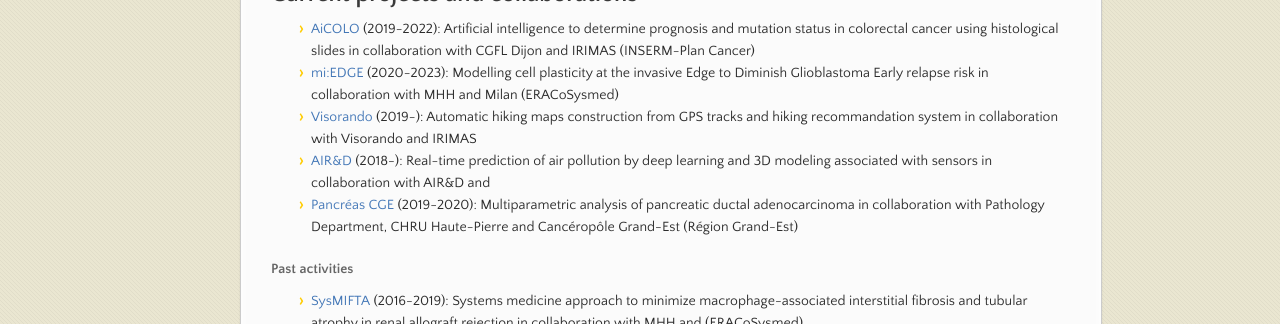
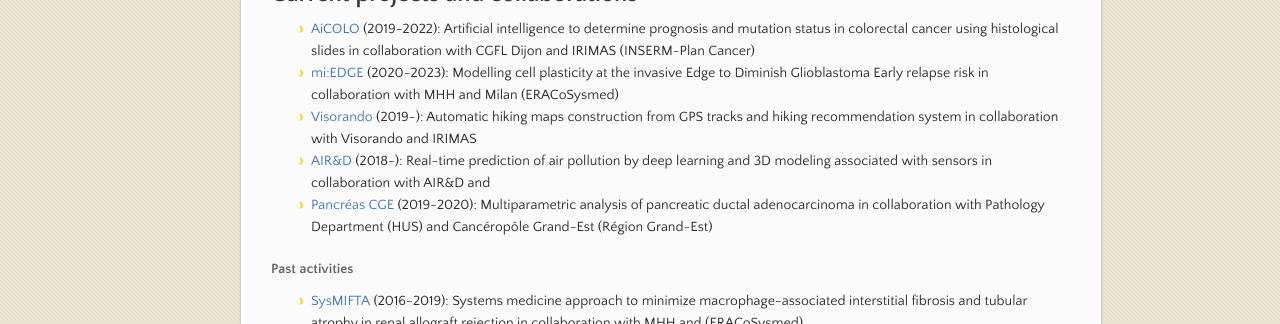
Before and after one commit to wemmertc/webpage, a Jekyll site: the page built from index.md, in a window 1280 px wide and 900 px high. Shown: the part 386-710 px from the top of the window. Built offline with Jekyll 4.4.1, drawn with Linux system fonts in a browser that asks for light colours.

Commit message:
publishing

```diff
--- a/_includes/projects.md
+++ b/_includes/projects.md
@@ -1,5 +1,5 @@
  * [AiCOLO](https://wemmertc.github.io/aicolo/) (2019-2022): Artificial intelligence to determine prognosis and mutation status in colorectal cancer using histological slides in collaboration with CGFL Dijon and IRIMAS (INSERM-Plan Cancer)
  * [mi:EDGE](https://www.era-learn.eu/network-information/networks/eracosysmed/3rd-joint-transnational-call-for-european-research-projects-on-systems-medicine/modelling-cell-plasticity-at-the-invasive-edge-to-diminish-glioblastoma-early-relapse-risk) (2020-2023): Modelling cell plasticity at the invasive Edge to Diminish Glioblastoma Early relapse risk in collaboration with MHH and Milan (ERACoSysmed)
- * [Visorando]() (2019-): Automatic hiking maps construction from GPS tracks and hiking recommandation system in collaboration with Visorando and IRIMAS
+ * [Visorando]() (2019-): Automatic hiking maps construction from GPS tracks and hiking recommendation system in collaboration with Visorando and IRIMAS
  * [AIR&D]() (2018-): Real-time prediction of air pollution by deep learning and 3D modeling associated with sensors in collaboration with AIR&D and
- * [Pancréas CGE]() (2019-2020): Multiparametric analysis of pancreatic ductal adenocarcinoma in collaboration with Pathology Department, CHRU Haute-Pierre and Cancéropôle Grand-Est (Région Grand-Est)
+ * [Pancréas CGE]() (2019-2020): Multiparametric analysis of pancreatic ductal adenocarcinoma in collaboration with Pathology Department (HUS) and Cancéropôle Grand-Est (Région Grand-Est)
```
Also changed, not shown: 1 other file.
